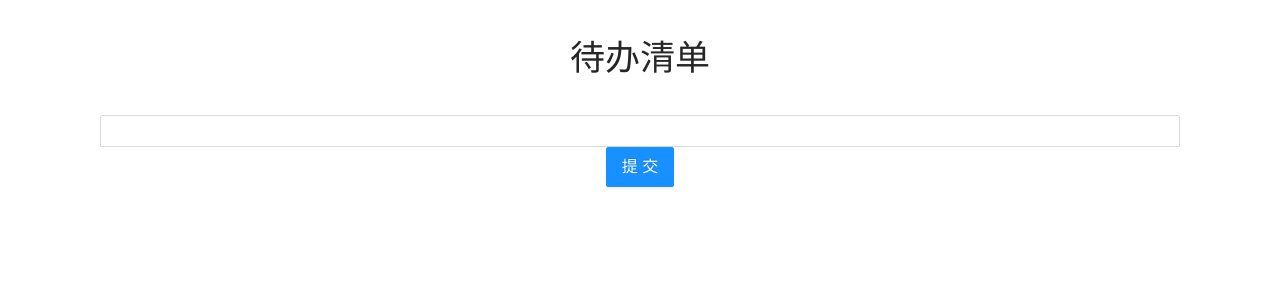
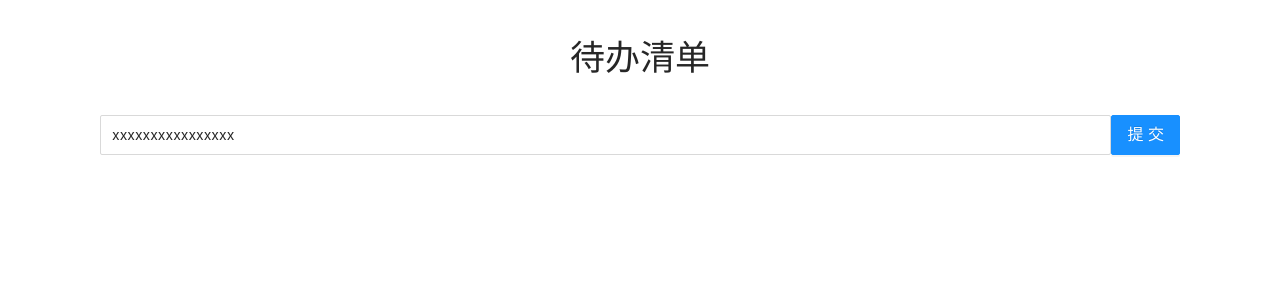
Before and after one commit to pfsjdsn/vite_todolist_-component_dev, a React (Vite) app in the folder todo-list-app/: page / in a window 1280 px wide. Shown: the top 300 px of the page. Built offline with nearby package versions, Linux system fonts and the light colour scheme.

Commit message:
输入模块2

```diff
--- a/todo-list-app/src/App.jsx
+++ b/todo-list-app/src/App.jsx
@@ -1,13 +1,23 @@
-import React from 'react'
+import React, { useState } from 'react'
 import { Button } from "antd";
 import ToDoItem from './components/ToDoItem'
 
 function App () {
+  const [todos, setTodos] = useState([])
+
+  const handleSubmit = (todoItem) => {
+    console.log(todoItem, 'APP-todoItem');
+    setTodos([
+      ...todos,
+      todoItem
+    ])
+
+  }
 
   return (
     <div className="todo-app">
       <h2 className='todo-title'>待办清单</h2>
-      <ToDoItem />
+      <ToDoItem onSubmit={handleSubmit} />
     </div>
   )
 }
--- a/todo-list-app/src/components/ToDoItem/index.jsx
+++ b/todo-list-app/src/components/ToDoItem/index.jsx
@@ -1,11 +1,40 @@
-import React from "react";
+import React, { useState } from "react";
 import { Input, Button } from "antd";
+import { STATUS } from '../../config/status'
+// const todoItem = {
+//     id: 123,
+//     // 文本内容
+//     content: 'xxx',
+//     // 状态:已完成、已删除
+//     status: 0
+// }
+const ToDoItem = (props) => {
+    const { onSubmit } = props
 
-const ToDoItem = () => {
+    const [todoItem, setTodoItem] = useState({
+        // Math.random() 随机生成，类似雪花算法
+        id: Math.random(),
+        content: 'xxxxxxxxxxxxxxxx',
+        status: STATUS.IS_CREATE
+    })
+
+    const handleChange = (event) => {
+        setTodoItem({
+            ...todoItem,
+            content: event.target.value
+        })
+    }
+
+    const handleSubmit = () => {
+        onSubmit && onSubmit(todoItem)
+
+    }
+
     return (
-        <div>
-            < Input />
-            <Button size="large" type="primary">提交</Button>
+        <div className="todo-item-input">
+            {/* onPressEnter 回车事件 */}
+            < Input value={todoItem.content} onPressEnter={handleSubmit} onChange={handleChange} />
+            <Button size="large" type="primary" onClick={handleSubmit}>提交</Button>
         </div>
     )
 }
--- /dev/null
+++ b/todo-list-app/src/config/status.js
@@ -0,0 +1,8 @@
+export const STATUS = {
+    // 初始化状态
+    IS_CREATE: 0,
+    // 已完成
+    IS_DONE: 1,
+    // 已删除
+    IS_DELETE: 2
+}
--- a/todo-list-app/src/index.css
+++ b/todo-list-app/src/index.css
@@ -12,3 +12,8 @@ body {
   font-size: 35px;
   margin: 30px;
 }
+
+.todo-item-input {
+  display: flex;
+  justify-content: space-between;
+}
```
